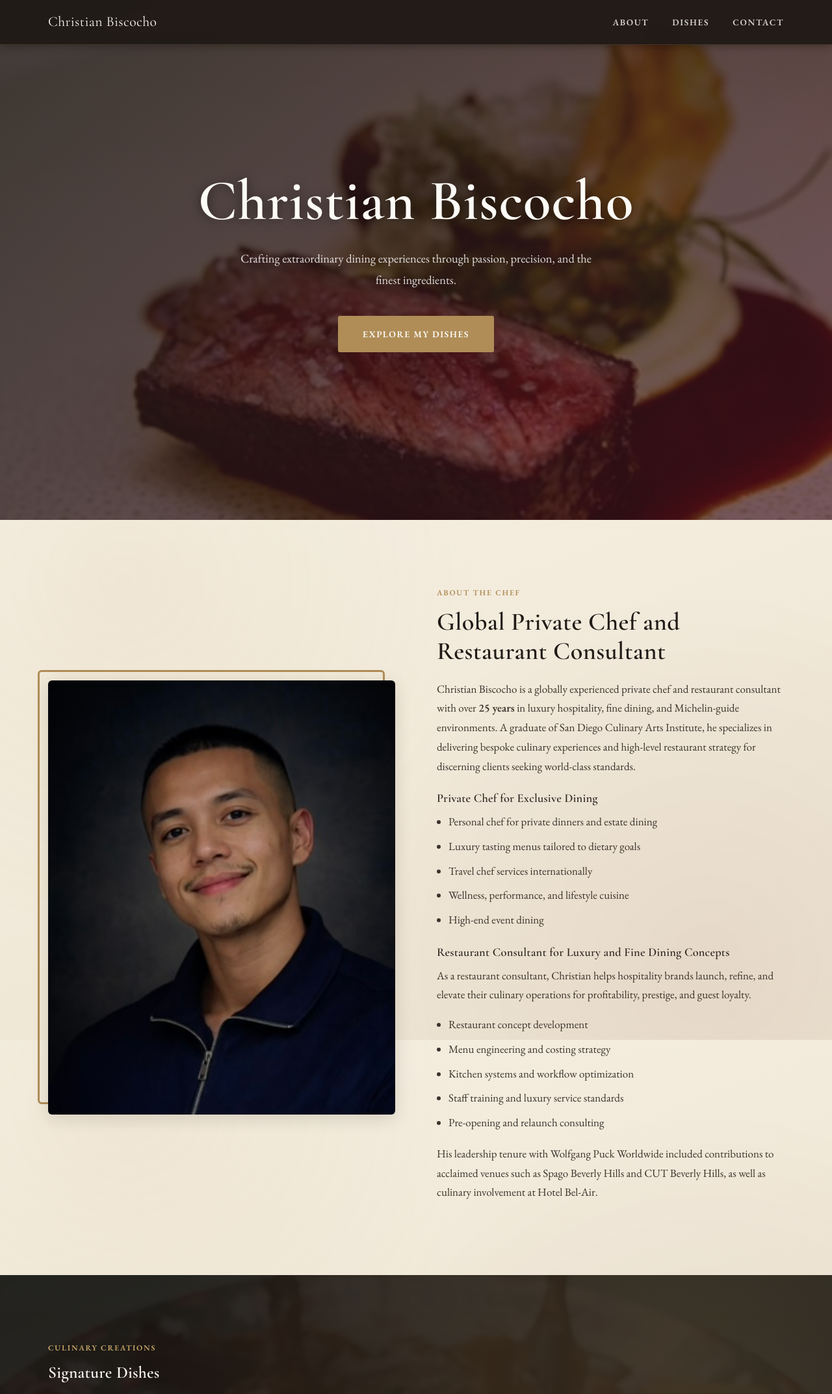
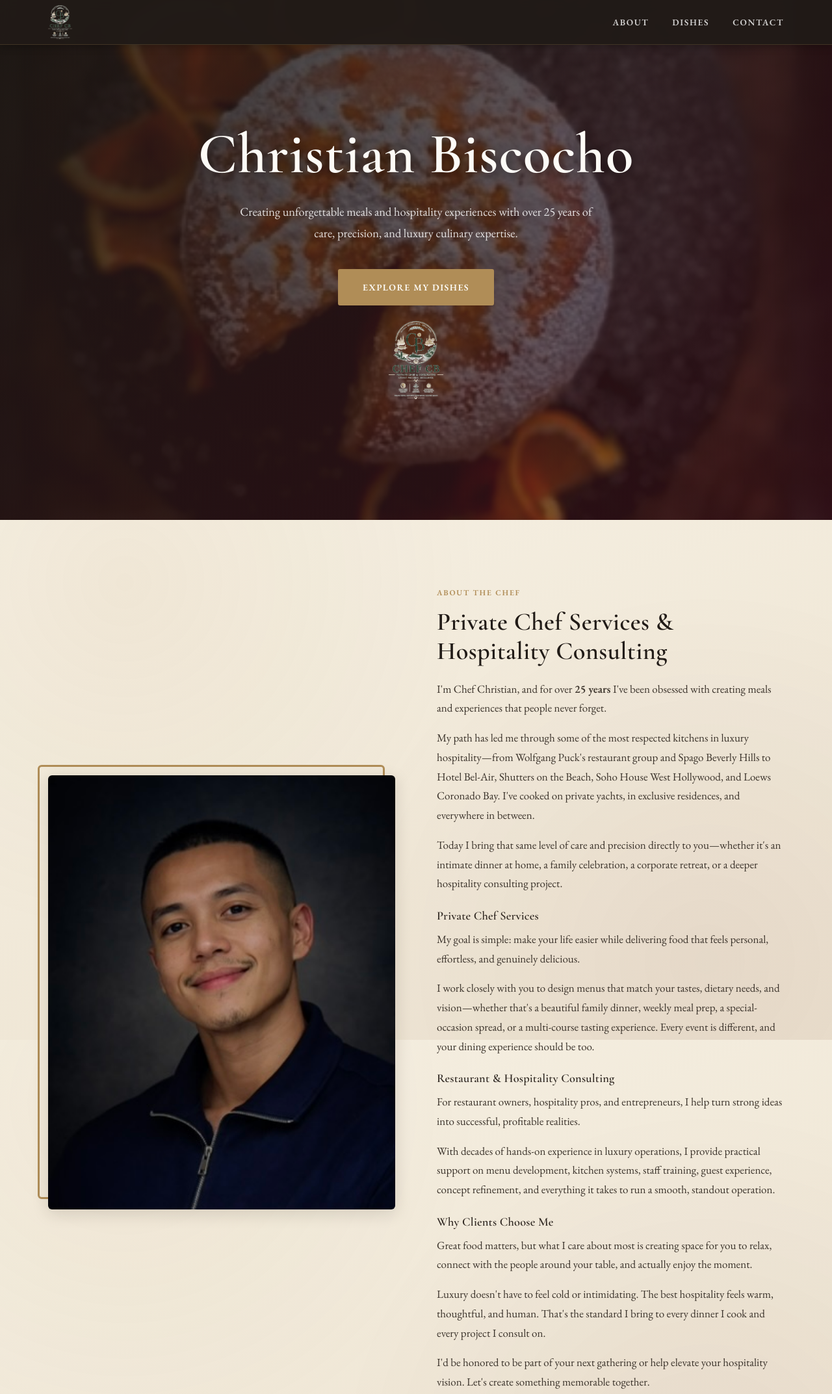
Before and after one commit to otek17/Chef_Profile, a website built with webpack: page Chef Profile/index.html in a window 1280 px wide. Shown: the top 2145 px of the page at 65% size. Built offline with nearby package versions, Linux system fonts and the light colour scheme.

Commit message:
Update images

```diff
--- a/Chef Profile/css/style.css
+++ b/Chef Profile/css/style.css
@@ -188,7 +188,7 @@ address { font-style: normal; }
   background-color: var(--color-dark);
   background-image:
     linear-gradient(rgba(28, 22, 18, 0.92), rgba(28, 22, 18, 0.95)),
-    url('../img/roasted_meat.jpg');
+    url('../img/IMG_1568.JPEG');
   background-size: cover;
   background-position: center;
   background-attachment: fixed;
@@ -301,11 +301,15 @@ address { font-style: normal; }
   justify-content: space-between;
 }
 
-.logo-text {
-  font-family: var(--font-heading);
-  font-size: 1.35rem;
-  color: var(--color-white);
-  letter-spacing: 0.02em;
+.nav-logo {
+  display: flex;
+  align-items: center;
+}
+
+.logo-image {
+  display: block;
+  height: 52px;
+  width: auto;
 }
 
 .nav-menu {
@@ -360,7 +364,7 @@ address { font-style: normal; }
   justify-content: center;
   text-align: center;
   background-color: var(--color-dark);
-  background-image: url('../img/Seared_steak.jpg');
+  background-image: url('../img/citrus_cake.jpg');
   background-size: cover;
   background-position: center;
   background-attachment: fixed;
@@ -395,6 +399,14 @@ address { font-style: normal; }
   color: rgba(255,255,255,0.85);
   max-width: 560px;
   margin: 0 auto 40px;
+}
+
+.hero-logo {
+  display: block;
+  margin: 24px auto 0;
+  height: 120px;
+  width: auto;
+  max-width: min(220px, 55vw);
 }
 
 /* ======================================================================
--- a/Chef Profile/index.html
+++ b/Chef Profile/index.html
@@ -4,15 +4,15 @@
 <head>
   <meta charset="utf-8">
   <meta name="viewport" content="width=device-width, initial-scale=1">
-  <title>Christian Biscocho | Fine Dining & Culinary Art</title>
+  <title>Christian Biscocho | Private Chef & Hospitality Consultant</title>
   <link rel="stylesheet" href="css/style.css">
-  <meta name="description" content="Christian Biscocho - award-winning culinary artist specialising in contemporary Italian cuisine. View signature dishes and get in touch.">
+  <meta name="description" content="Chef Christian offers private chef services and hospitality consulting backed by over 25 years in luxury kitchens, private residences, and bespoke dining experiences.">
 
-  <meta property="og:title" content="Christian Biscocho | Fine Dining & Culinary Art">
+  <meta property="og:title" content="Christian Biscocho | Private Chef & Hospitality Consultant">
   <meta property="og:type" content="website">
   <meta property="og:url" content="">
   <meta property="og:image" content="img/og-image.jpg">
-  <meta property="og:image:alt" content="Christian Biscocho plating a signature dish">
+  <meta property="og:image:alt" content="Chef Christian's signature culinary presentation">
 
   <link rel="icon" href="favicon.ico" sizes="any">
   <link rel="icon" href="icon.svg" type="image/svg+xml">
@@ -35,7 +35,7 @@
   <header class="site-header">
     <nav class="navbar" role="navigation" aria-label="Main navigation">
       <div class="nav-logo">
-        <span class="logo-text">Christian Biscocho</span>
+        <img src="img/CB_Logo_Transparent.png" alt="Christian Biscocho logo" class="logo-image" loading="eager" decoding="async">
       </div>
       <button class="nav-toggle" aria-label="Toggle navigation" aria-expanded="false" aria-controls="nav-menu">
         <span class="hamburger"></span>
@@ -55,8 +55,9 @@
     <div class="hero-overlay"></div>
     <div class="hero-content">
       <h1 class="hero-title">Christian Biscocho</h1>
-      <p class="hero-description">Crafting extraordinary dining experiences through passion, precision, and the finest ingredients.</p>
+      <p class="hero-description">Creating unforgettable meals and hospitality experiences with over 25 years of care, precision, and luxury culinary expertise.</p>
       <a href="#dishes" class="btn btn-primary">Explore My Dishes</a>
+      <img src="img/CB_Logo_Transparent.png" alt="Christian Biscocho logo" class="hero-logo" loading="lazy" decoding="async">
     </div>
   </section>
 
@@ -74,29 +75,23 @@
         </div>
         <div class="about-text">
           <span class="section-label">About the Chef</span>
-          <h2 id="about-heading">Global Private Chef and Restaurant Consultant</h2>
-          <p>Christian Biscocho is a globally experienced private chef and restaurant consultant with over <strong>25 years</strong> in luxury hospitality, fine dining, and Michelin-guide environments. A graduate of San Diego Culinary Arts Institute, he specializes in delivering bespoke culinary experiences and high-level restaurant strategy for discerning clients seeking world-class standards.</p>
+          <h2 id="about-heading">Private Chef Services & Hospitality Consulting</h2>
+          <p>I'm Chef Christian, and for over <strong>25 years</strong> I've been obsessed with creating meals and experiences that people never forget.</p>
+          <p>My path has led me through some of the most respected kitchens in luxury hospitality—from Wolfgang Puck's restaurant group and Spago Beverly Hills to Hotel Bel-Air, Shutters on the Beach, Soho House West Hollywood, and Loews Coronado Bay. I've cooked on private yachts, in exclusive residences, and everywhere in between.</p>
+          <p>Today I bring that same level of care and precision directly to you—whether it's an intimate dinner at home, a family celebration, a corporate retreat, or a deeper hospitality consulting project.</p>
 
-          <h3>Private Chef for Exclusive Dining</h3>
-          <ul class="profile-list" role="list">
-            <li>Personal chef for private dinners and estate dining</li>
-            <li>Luxury tasting menus tailored to dietary goals</li>
-            <li>Travel chef services internationally</li>
-            <li>Wellness, performance, and lifestyle cuisine</li>
-            <li>High-end event dining</li>
-          </ul>
+          <h3>Private Chef Services</h3>
+          <p>My goal is simple: make your life easier while delivering food that feels personal, effortless, and genuinely delicious.</p>
+          <p>I work closely with you to design menus that match your tastes, dietary needs, and vision—whether that's a beautiful family dinner, weekly meal prep, a special-occasion spread, or a multi-course tasting experience. Every event is different, and your dining experience should be too.</p>
 
-          <h3>Restaurant Consultant for Luxury and Fine Dining Concepts</h3>
-          <p>As a restaurant consultant, Christian helps hospitality brands launch, refine, and elevate their culinary operations for profitability, prestige, and guest loyalty.</p>
-          <ul class="profile-list" role="list">
-            <li>Restaurant concept development</li>
-            <li>Menu engineering and costing strategy</li>
-            <li>Kitchen systems and workflow optimization</li>
-            <li>Staff training and luxury service standards</li>
-            <li>Pre-opening and relaunch consulting</li>
-          </ul>
+          <h3>Restaurant &amp; Hospitality Consulting</h3>
+          <p>For restaurant owners, hospitality pros, and entrepreneurs, I help turn strong ideas into successful, profitable realities.</p>
+          <p>With decades of hands-on experience in luxury operations, I provide practical support on menu development, kitchen systems, staff training, guest experience, concept refinement, and everything it takes to run a smooth, standout operation.</p>
 
-          <p>His leadership tenure with Wolfgang Puck Worldwide included contributions to acclaimed venues such as Spago Beverly Hills and CUT Beverly Hills, as well as culinary involvement at Hotel Bel-Air.</p>
+          <h3>Why Clients Choose Me</h3>
+          <p>Great food matters, but what I care about most is creating space for you to relax, connect with the people around your table, and actually enjoy the moment.</p>
+          <p>Luxury doesn't have to feel cold or intimidating. The best hospitality feels warm, thoughtful, and human. That's the standard I bring to every dinner I cook and every project I consult on.</p>
+          <p>I'd be honored to be part of your next gathering or help elevate your hospitality vision. Let's create something memorable together.</p>
         </div>
       </div>
     </div>
@@ -135,31 +130,46 @@
           <img src="img/blueberry_galette.jpg" alt="Blueberry galette with a golden crust" loading="lazy">
         </figure>
         <figure class="gallery-item">
-          <img src="img/326A10B0-86E0-4711-8C95-497C5964A35B.jpg" alt="Signature culinary creation" loading="lazy">
+          <img src="img/326A10B0-86E0-4711-8C95-497C5964A35B.jpg" alt="Chef Christian's plated signature entrée" loading="lazy">
         </figure>
         <figure class="gallery-item">
-          <img src="img/5B31DD71-F436-49B0-83C7-B760F441A003.jpg" alt="Signature culinary creation" loading="lazy">
+          <img src="img/5B31DD71-F436-49B0-83C7-B760F441A003.jpg" alt="Refined plated dish with elegant presentation" loading="lazy">
         </figure>
         <figure class="gallery-item">
-          <img src="img/BC6B6672-5501-4F92-A71B-0F242168E735.jpg" alt="Signature culinary creation" loading="lazy">
+          <img src="img/BC6B6672-5501-4F92-A71B-0F242168E735.jpg" alt="Luxury dining plate prepared by Chef Christian" loading="lazy">
         </figure>
         <figure class="gallery-item">
-          <img src="img/EAE8C20B-FD3B-4A01-A00D-D0089FC0CE8B.jpg" alt="Signature culinary creation" loading="lazy">
+          <img src="img/EAE8C20B-FD3B-4A01-A00D-D0089FC0CE8B.jpg" alt="Signature gourmet dish with modern presentation" loading="lazy">
         </figure>
         <figure class="gallery-item">
-          <img src="img/att.QyKW-Dmg1EHPoB__VYZV9EVfC4WC_mlzrcX5sfGICno.jpg" alt="Signature culinary creation" loading="lazy">
+          <img src="img/att.QyKW-Dmg1EHPoB__VYZV9EVfC4WC_mlzrcX5sfGICno.jpg" alt="Chef Christian portrait in a hospitality setting" loading="lazy">
         </figure>
         <figure class="gallery-item">
-          <img src="img/IMG_8791.JPEG" alt="Signature culinary creation" loading="lazy">
+          <img src="img/IMG_8791.JPEG" alt="Composed plate from Chef Christian's private dining menu" loading="lazy">
         </figure>
         <figure class="gallery-item">
-          <img src="img/IMG_8802.JPEG" alt="Signature culinary creation" loading="lazy">
+          <img src="img/IMG_8802.JPEG" alt="Artfully plated course prepared for a bespoke dining experience" loading="lazy">
         </figure>
         <figure class="gallery-item">
-          <img src="img/IMG_8806.jpg" alt="Signature culinary creation" loading="lazy">
+          <img src="img/IMG_8806.jpg" alt="Chef Christian's elegant plated culinary creation" loading="lazy">
         </figure>
         <figure class="gallery-item">
-          <img src="img/IMG_9862.jpg" alt="Signature culinary creation" loading="lazy">
+          <img src="img/IMG_9862.jpg" alt="Showpiece entrée from Chef Christian's signature collection" loading="lazy">
+        </figure>
+        <figure class="gallery-item">
+          <img src="img/1FCCDB13-F44C-461E-BB2C-8BBE368F06C2.JPEG" alt="Signature culinary dish from Chef Christian" loading="lazy">
+        </figure>
+        <figure class="gallery-item">
+          <img src="img/IMG_1565.JPEG" alt="Elegant plated course prepared for a luxury dining experience" loading="lazy">
+        </figure>
+        <figure class="gallery-item">
+          <img src="img/IMG_1799.JPEG" alt="Refined gourmet presentation from Chef Christian's private dining menu" loading="lazy">
+        </figure>
+        <figure class="gallery-item">
+          <img src="img/IMG_1568.JPEG" alt="Signature dish with contemporary plating" loading="lazy">
+        </figure>
+        <figure class="gallery-item">
+          <img src="img/IMG_1567.JPEG" alt="Luxury culinary creation crafted by Chef Christian" loading="lazy">
         </figure>
       </div>
     </div>
@@ -169,8 +179,8 @@
   <section class="contact section" id="contact" aria-labelledby="contact-heading">
     <div class="container">
       <span class="section-label">Get in Touch</span>
-      <h2 id="contact-heading">For Inquiry and Collaboration</h2>
-      <p class="section-intro">Whether you are looking for a private dining experience, culinary consultancy, or a collaboration, I would love to hear from you.</p>
+      <h2 id="contact-heading">Let's Create Something Memorable</h2>
+      <p class="section-intro">Whether you're planning an intimate dinner, a family celebration, a corporate retreat, or a hospitality project, I'd love to hear what you have in mind.</p>
 
       <div class="contact-grid">
 
```
Also changed, not shown: Chef Profile/img/1FCCDB13-F44C-461E-BB2C-8BBE368F06C2.JPEG (added), Chef Profile/img/CB_Logo_Transparent.png (added), Chef Profile/img/IMG_1565.JPEG (added), Chef Profile/img/IMG_1567.JPEG (added), Chef Profile/img/IMG_1568.JPEG (added), Chef Profile/img/IMG_1799.JPEG (added), Chef Profile/img/og-image.jpg (added).
